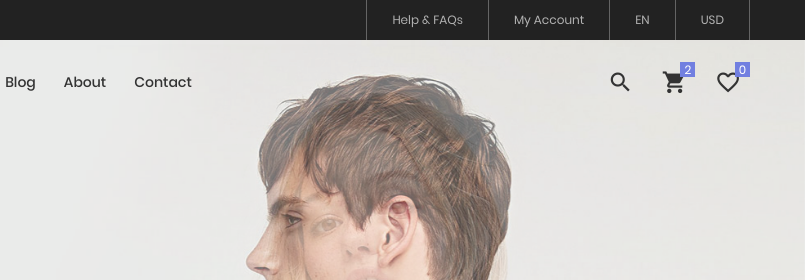
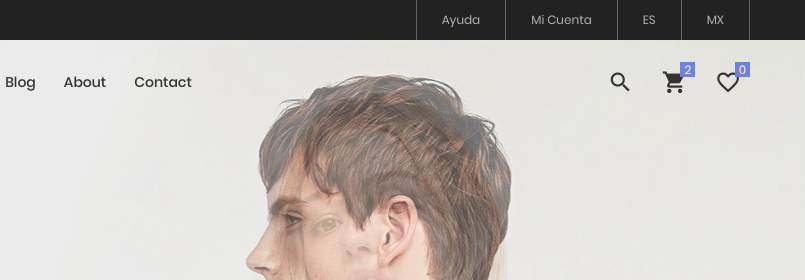
Before and after one commit to JosuePatinio/AstroMode, a plain HTML site: page index.html in a window 1280 px wide. Shown: the top 280 px of the page, 475-1280 px from the left. Drawn offline with Linux system fonts and the light colour scheme; a web font is replaced by a local one.

Commit message:
Update index.html

```diff
--- a/index.html
+++ b/index.html
@@ -50,19 +50,19 @@
 
 					<div class="right-top-bar flex-w h-full">
 						<a href="#" class="flex-c-m trans-04 p-lr-25">
-							Help & FAQs
+							Ayuda
 						</a>
 
 						<a href="#" class="flex-c-m trans-04 p-lr-25">
-							My Account
+							Mi Cuenta
 						</a>
 
 						<a href="#" class="flex-c-m trans-04 p-lr-25">
-							EN
+							ES
 						</a>
 
 						<a href="#" class="flex-c-m trans-04 p-lr-25">
-							USD
+							MX
 						</a>
 					</div>
 				</div>
```
